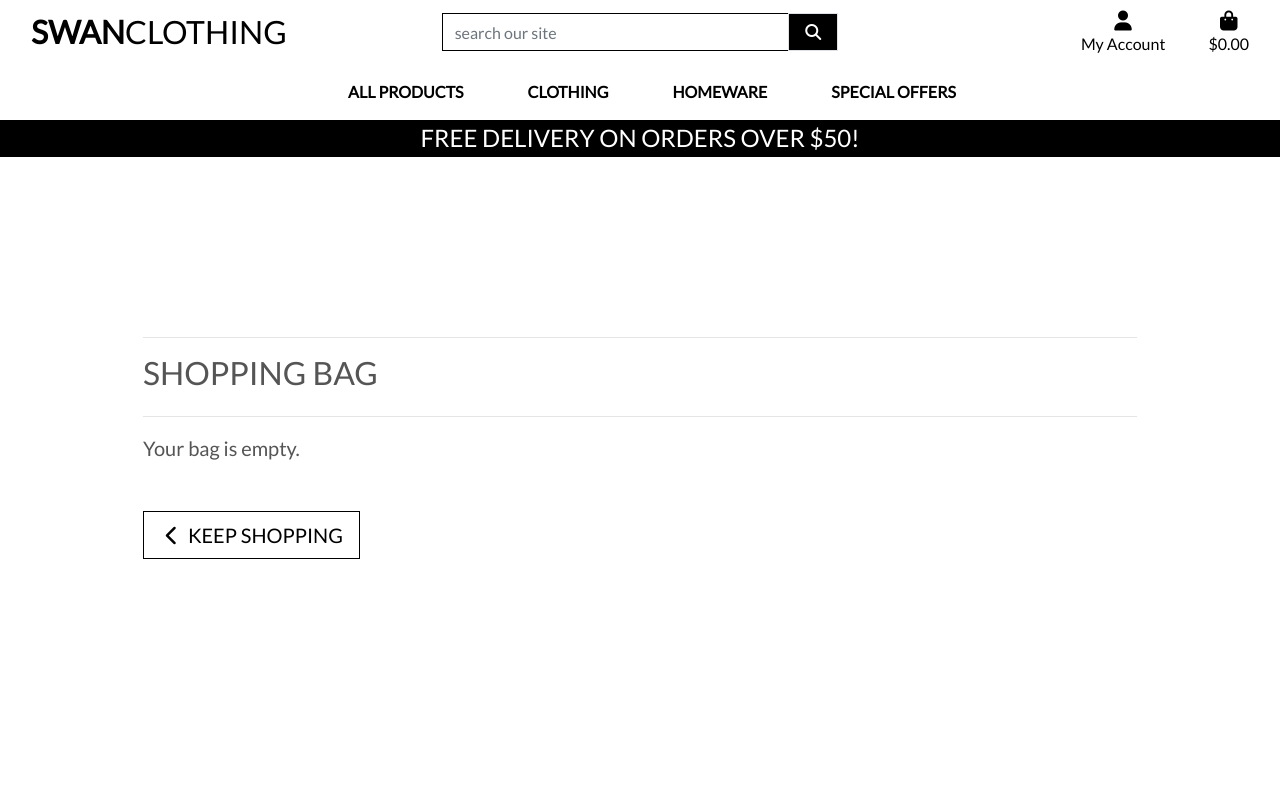
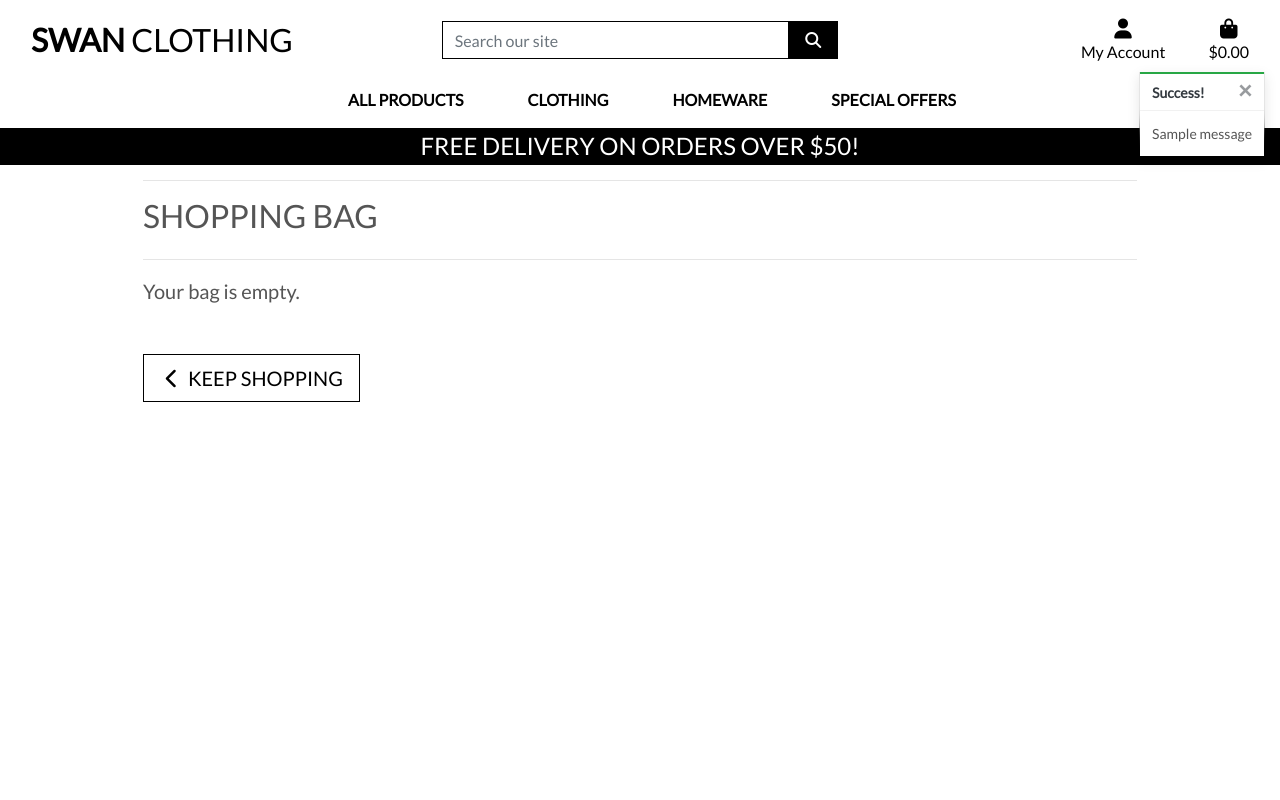
Before and after one commit to ogunmakindetobi/swanclothing, a Django app: page /bag/ in a window 1280 px wide. Run offline with Django 3.2, Linux system fonts and the light colour scheme; one stand-in notice (Sample message) is shown; some libraries are stand-ins or nearby versions.

Commit message:
Added toast

```diff
--- a/bag/views.py
+++ b/bag/views.py
@@ -1,4 +1,7 @@
 from django.shortcuts import render, redirect, reverse, HttpResponse
+from django.contrib import messages
+
+from products.models import Product
 
 # Create your views here.
 
@@ -10,6 +13,7 @@ def view_bag(request):
 def add_to_bag(request, item_id):
     """ Add a quantity of the specified product to the shopping bag """
 
+    product = Product.objects.get(pk=item_id)
     quantity = int(request.POST.get('quantity'))
     redirect_url = request.POST.get('redirect_url')
     size = None
@@ -30,6 +34,7 @@ def add_to_bag(request, item_id):
             bag[item_id] += quantity
         else:
             bag[item_id] = quantity
+            messages.success(request, f'Added {product.name} to your bag')
 
     request.session['bag'] = bag
     return redirect(redirect_url)
--- a/static/css/base.css
+++ b/static/css/base.css
@@ -102,6 +102,23 @@ a.category-badge > span.badge:hover {
     cursor: pointer;
 }
 
+/* ------------------------------- bootstrap toasts */
+
+.message-container {
+    position: fixed;
+    top: 72px;
+    right: 15px;
+    z-index: 99999999999;
+}
+
+.custom-toast {
+    overflow: visible;
+}
+
+.toast-capper {
+    height: 2px;
+}
+
 /* -------------------------------- Media Queries */
 
 /* Slightly larger container on xl screens */
--- a/swanclothing/settings.py
+++ b/swanclothing/settings.py
@@ -78,6 +78,8 @@ TEMPLATES = [
     },
 ]
 
+MESSAGE_STORAGE = 'django.contrib.messages.storage.session.SessionStorage'
+
 AUTHENTICATION_BACKENDS = [
     # Needed to login by username in Django admin, regardless of `allauth`
     'django.contrib.auth.backends.ModelBackend',
--- a/templates/base.html
+++ b/templates/base.html
@@ -4,7 +4,7 @@
 <html lang="en">
   <head>
 
-    {% block mata %}
+    {% block meta %}
         <meta http-equiv="X-UA-Compatible" content="ie=edge">
         <meta charset="utf-8">
         <meta name="viewport" content="width=device-width, initial-scale=1, shrink-to-fit=no">
@@ -14,7 +14,6 @@
     {% endblock %}
 
     {% block corecss %}
-        <script src="https://kit.fontawesome.com/32656855ee.js" crossorigin="anonymous"></script>
         <link rel="stylesheet" href="https://stackpath.bootstrapcdn.com/bootstrap/4.4.1/css/bootstrap.min.css" integrity="sha384-Vkoo8x4CGsO3+Hhxv8T/Q5PaXtkKtu6ug5TOeNV6gBiFeWPGFN9MuhOf23Q9Ifjh" crossorigin="anonymous">
         <link rel="stylesheet" href="https://fonts.googleapis.com/css?family=Lato&display=swap">
         <link rel="stylesheet" href="{% static 'css/base.css' %}">
@@ -29,25 +28,26 @@
         <script src="https://cdn.jsdelivr.net/npm/popper.js@1.16.0/dist/umd/popper.min.js" integrity="sha384-Q6E9RHvbIyZFJoft+2mJbHaEWldlvI9IOYy5n3zV9zzTtmI3UksdQRVvoxMfooAo" crossorigin="anonymous"></script>
         <script src="https://stackpath.bootstrapcdn.com/bootstrap/4.4.1/js/bootstrap.min.js" integrity="sha384-wfSDF2E50Y2D1uUdj0O3uMBJnjuUD4Ih7YwaYd1iqfktj0Uod8GCExl3Og8ifwB6" crossorigin="anonymous"></script>
     {% endblock %}
+
     {% block extra_js %}
     {% endblock %}
 
     <title>Swan Clothing {% block extra_title %}{% endblock %}</title>
   </head>
   <body>
-        <header class="container-fluid">
-            <div id="topnav" class="row bg-white pt-lg-2-none d-lg-flex">
+    <header class="container-fluid fixed-top">
+        <div id="topnav" class="row bg-white pt-lg-2 d-none d-lg-flex">
             <div class="col-12 col-lg-4 my-auto py-1 py-lg-0 text-center text-lg-left">
                 <a href="{% url 'home' %}" class="nav-link main-logo-link">
-                        <h2 class="logo-font text-black my-0"><strong>Swan</strong>Clothing</h2>
+                    <h2 class="logo-font text-black my-0"><strong>Swan</strong> Clothing</h2>
                 </a>
             </div>
             <div class="col-12 col-lg-4 my-auto py-1 py-lg-0">
-                    <form method="Get" action="{% url 'products' %}">
+                <form method="GET" action="{% url 'products' %}">
                     <div class="input-group w-100">
-                            <input class="form-control border border-black rounded-0" type="text" name="q" placeholder="search our site">
+                        <input class="form-control border border-black rounded-0" type="text" name="q" placeholder="Search our site">
                         <div class="input-group-append">
-                                    <button class="form-control btn btn-black border rounded-0" type="submit">
+                            <button class="form-control btn btn-black border border-black rounded-0" type="submit">
                                 <span class="icon">
                                     <i class="fas fa-search"></i>
                                 </span>
@@ -94,7 +94,6 @@
                     </li>
                 </ul>
             </div>
-                   <div class="col-12 col-lg-4 my-auto py-1 py-lg-0"></div>
         </div>
         <div class="row bg-white">
             <nav class="navbar navbar-expand-lg navbar-light w-100">
@@ -112,8 +111,22 @@
         </div>
     </header>
 
-    {% if massage %}
-    <div class="massage-container"></div>
+    {% if messages %}
+        <div class="message-container">
+            {% for message in messages %}
+                {% with message.level as level %}
+                    {% if level == 40 %}
+                        {% include 'includes/toasts/toast_error.html' %}
+                    {% elif level == 30 %}
+                        {% include 'includes/toasts/toast_warning.html' %}
+                    {% elif level == 25 %}
+                        {% include 'includes/toasts/toast_success.html' %}
+                    {% else %}
+                        {% include 'includes/toasts/toast_info.html' %}
+                    {% endif %}
+                {% endwith %}
+            {% endfor %}
+        </div>
     {% endif %}
 
     {% block page_header %}
@@ -123,7 +136,11 @@
     {% endblock %}
 
     {% block postloadjs %}
+    <script type="text/javascript">
+        $('.toast').toast('show');
+    </script>
     {% endblock %}
+
 
   </body>
 </html>
--- /dev/null
+++ b/templates/includes/toasts/toast_success.html
@@ -0,0 +1,13 @@
+<div class="toast custom-toast rounded-0 border-top-0" data-autohide="false">
+    <div class="arrow-up arrow-success"></div>
+    <div class="w-100 toast-capper bg-success"></div>
+    <div class="toast-header bg-white text-dark">
+        <strong class="mr-auto">Success!</strong>
+        <button type="button" class="ml-2 mb-1 close text-dark" data-dismiss="toast" aria-label="Close">
+            <span aria-hidden="true">&times;</span>
+        </button>
+    </div>
+    <div class="toast-body bg-white">
+        {{ message }}
+    </div>
+</div>
```
Also changed, not shown: templates/includes/toasts/toast_error.html (added, +13 -0 lines), templates/includes/toasts/toast_info.html (added, +13 -0 lines), templates/includes/toasts/toast_warning.html (added, +13 -0 lines), db.sqlite3. Lines whose indentation alone changed are shown as unchanged.
